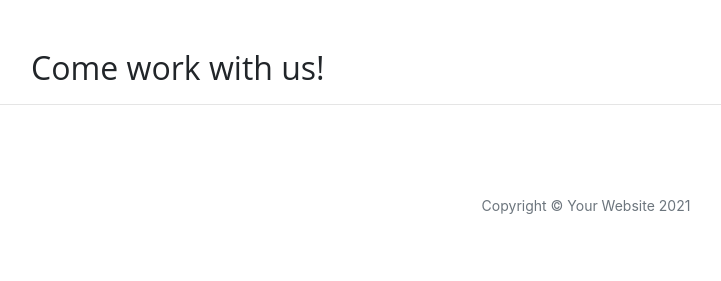
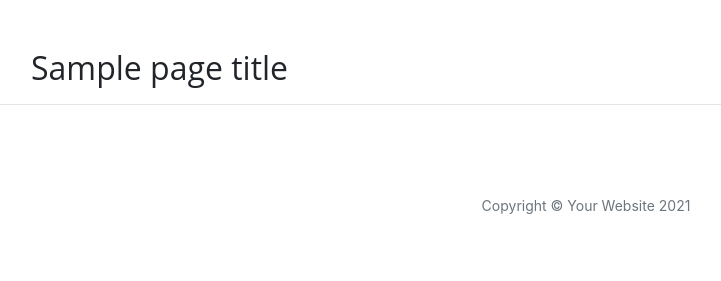
Before and after one commit to nickassafkirk/python_test_notepad, a Flask app: template templates/careers.html in a window 1280 px wide. Shown: the part 533-814 px from the top of the page, without its empty margins (54-775 px from the left). Run offline with Flask 2, Linux system fonts and the light colour scheme; the template is opened without the code that fills it: most values are stand-ins (such as "Sample title", 1, 10 or a date in 2020); some libraries are stand-ins or nearby versions.

Commit message:
Replace page titles with dynamic variables

```diff
--- a/run.py
+++ b/run.py
@@ -27,17 +27,17 @@ def index():
 
 @app.route("/about")
 def about():
-    return render_template("about.html")
+    return render_template("about.html", page_title="About")
 
 
 @app.route("/contact")
 def contact():
-    return render_template("contact.html")
+    return render_template("contact.html", page_title="Contact")
 
 
 @app.route("/careers")
 def career():
-    return render_template("careers.html")
+    return render_template("careers.html", page_title="Careers")
 
 
 if __name__ == "__main__":  # _main_ = the name of the default module in python
--- a/templates/about.html
+++ b/templates/about.html
@@ -1,6 +1,6 @@
 {% extends "base.html" %}
 {% block content %}
-<h2>About Page</h2>
+<h2>{{ page_title }}</h2>
 <p>The formation of the group grew out of a meeting Gandalf had with Thorin in Bree which kindled Thorin's interest in
     recapturing his long lost family inheritance. (Thorin's grandfather had been the king of the Lonely Mountain when
     Smaug came and took it.) Remembering that he had once known an adventurous Hobbit on his travels in the Shire,
--- a/templates/careers.html
+++ b/templates/careers.html
@@ -1,4 +1,4 @@
 {% extends "base.html" %}
 {% block content %}
-    <h2>Come work with us!</h2>
+    <h2>{{ page_title }}</h2>
 {% endblock %}
--- a/templates/contact.html
+++ b/templates/contact.html
@@ -1,5 +1,5 @@
 {% extends "base.html" %}
 {% block content %}
-    <h2>Contact Page</h2>
+    <h2>{{ page_title }}</h2>
 {% include "form.html" %}
 {% endblock %}
```
